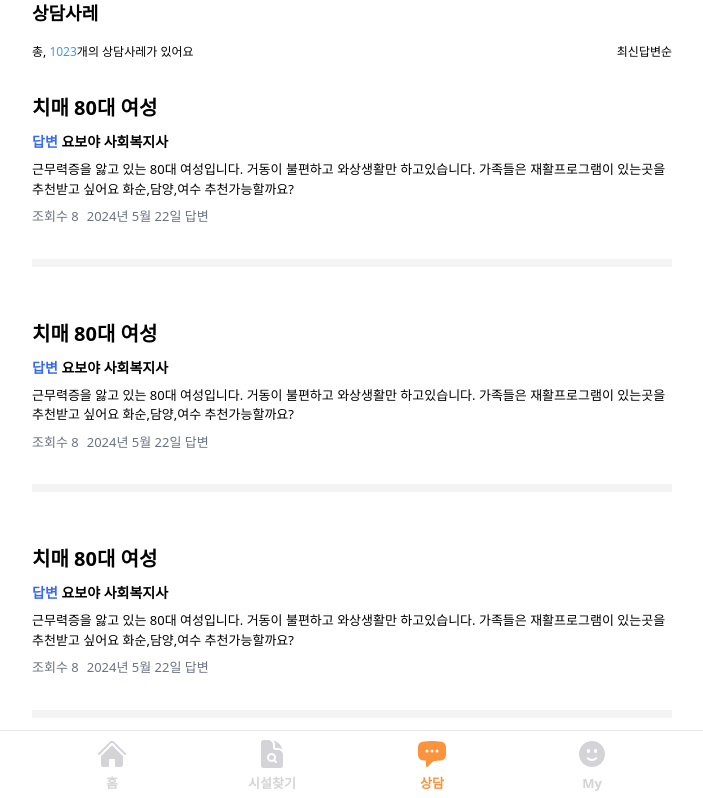
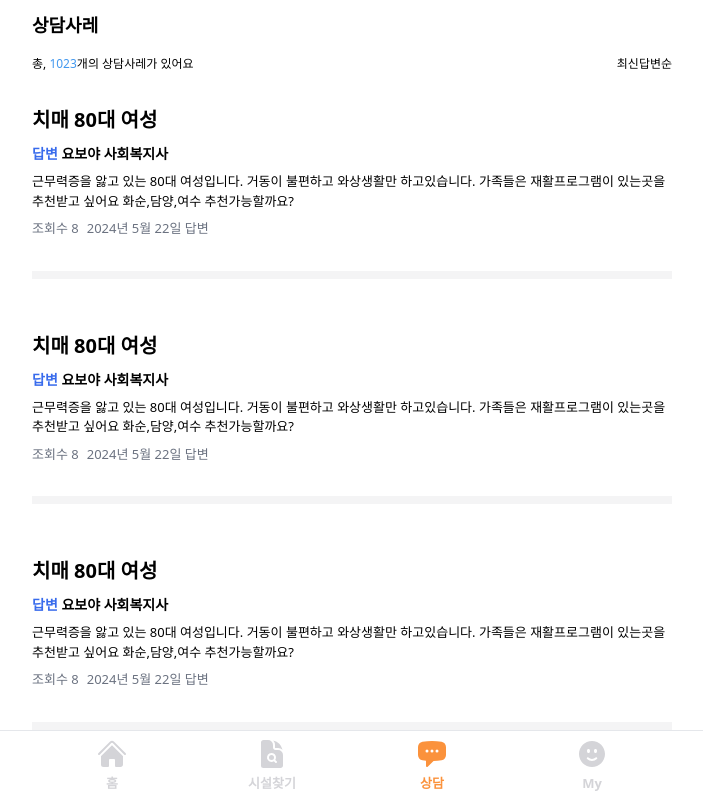
Before and after one commit to dayyypa/yoboya, a Next.js app: page /advice in a window 1280 px wide. Shown: the top 798 px of the page, without its empty margins (288-991 px from the left). Built offline with nearby package versions, Linux system fonts and the light colour scheme.

Commit message:
상담 전체 mt 설정

```diff
--- a/pages/advice/index.tsx
+++ b/pages/advice/index.tsx
@@ -5,7 +5,7 @@
 	const router = useRouter();
 
 	return (
-		<div className="w-full flex flex-col">
+		<div className="w-full flex flex-col mt-3">
 			<div className="flex flex-col space-y-4">
 				<div className="text-[18px] font-bold">상담사레</div>
 				<div className="flex justify-between">
```
